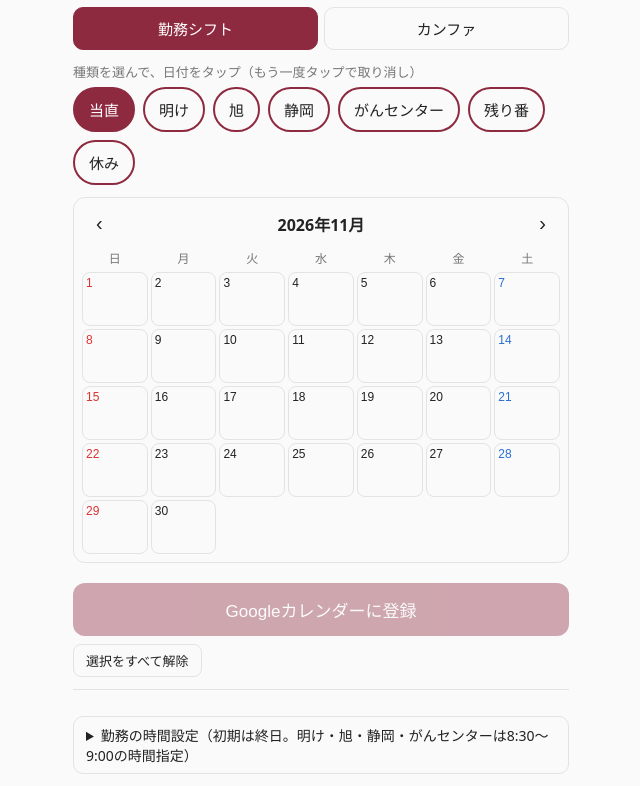
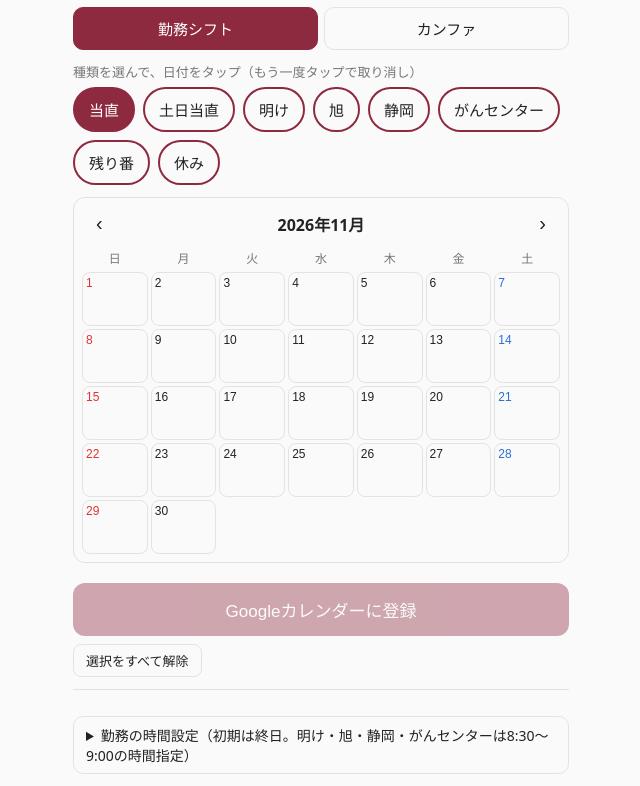
Before and after one commit to yukiochiai1993-create/shift-cal, a plain HTML site: page index.html in a window 1280 px wide. Shown: the part 45-831 px from the top of the page, without its empty margins (319-959 px from the left). Drawn offline with Linux system fonts and the light colour scheme.

Commit message:
Update index.html

```diff
--- a/index.html
+++ b/index.html
@@ -95,7 +95,7 @@ summary{font-size:14px}
 </details>
 
 <script>
-const SHIFTS=["当直","明け","旭","静岡","がんセンター","残り番","休み"];
+const SHIFTS=["当直","土日当直","明け","旭","静岡","がんセンター","残り番","休み"];
 const CONFS=["産科カンファ","心外カンファ","合同カンファ","医局会"];
 const WINE="11";   // トマト（ワインに一番近い赤）
 const SKY="8";
```
